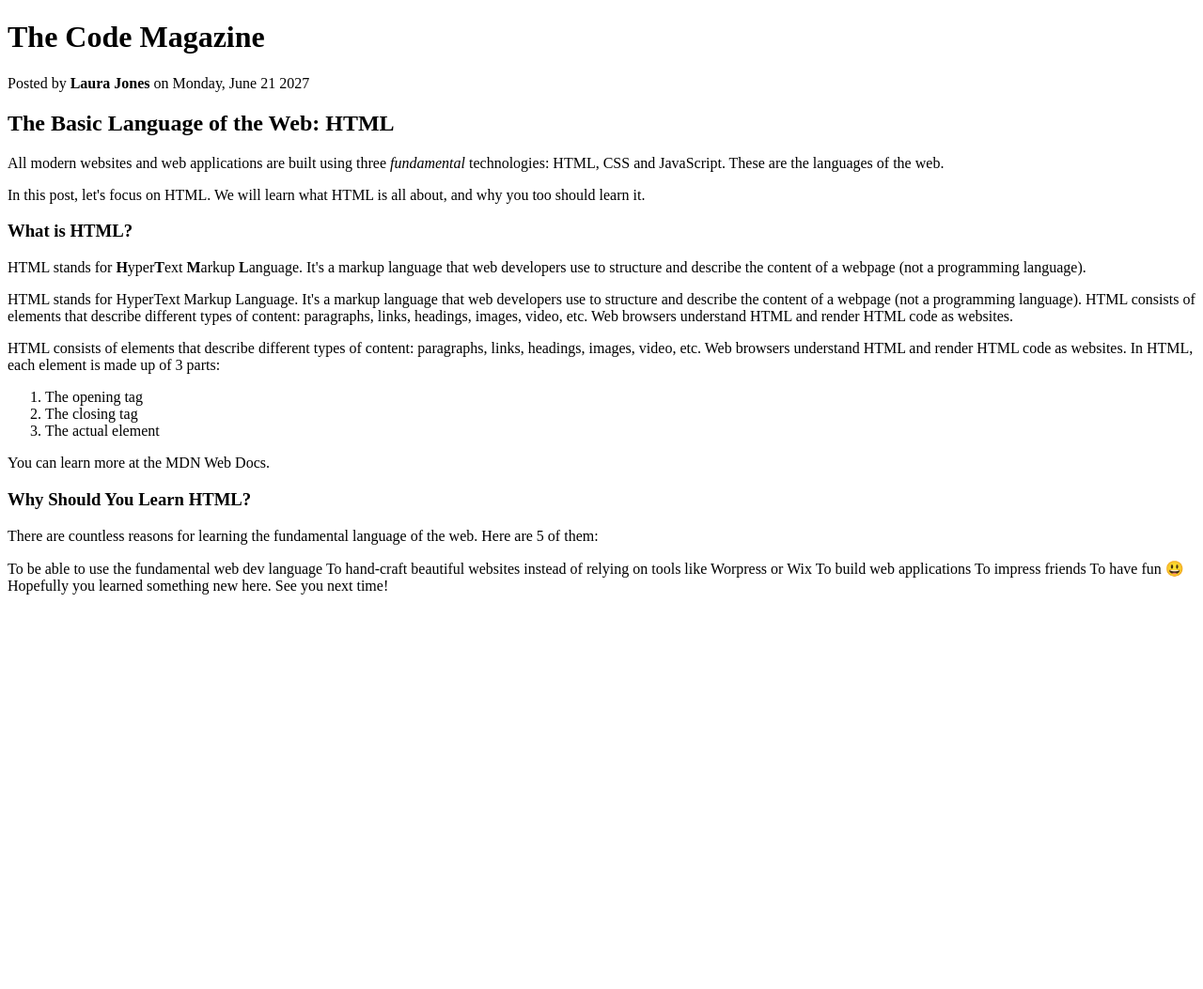
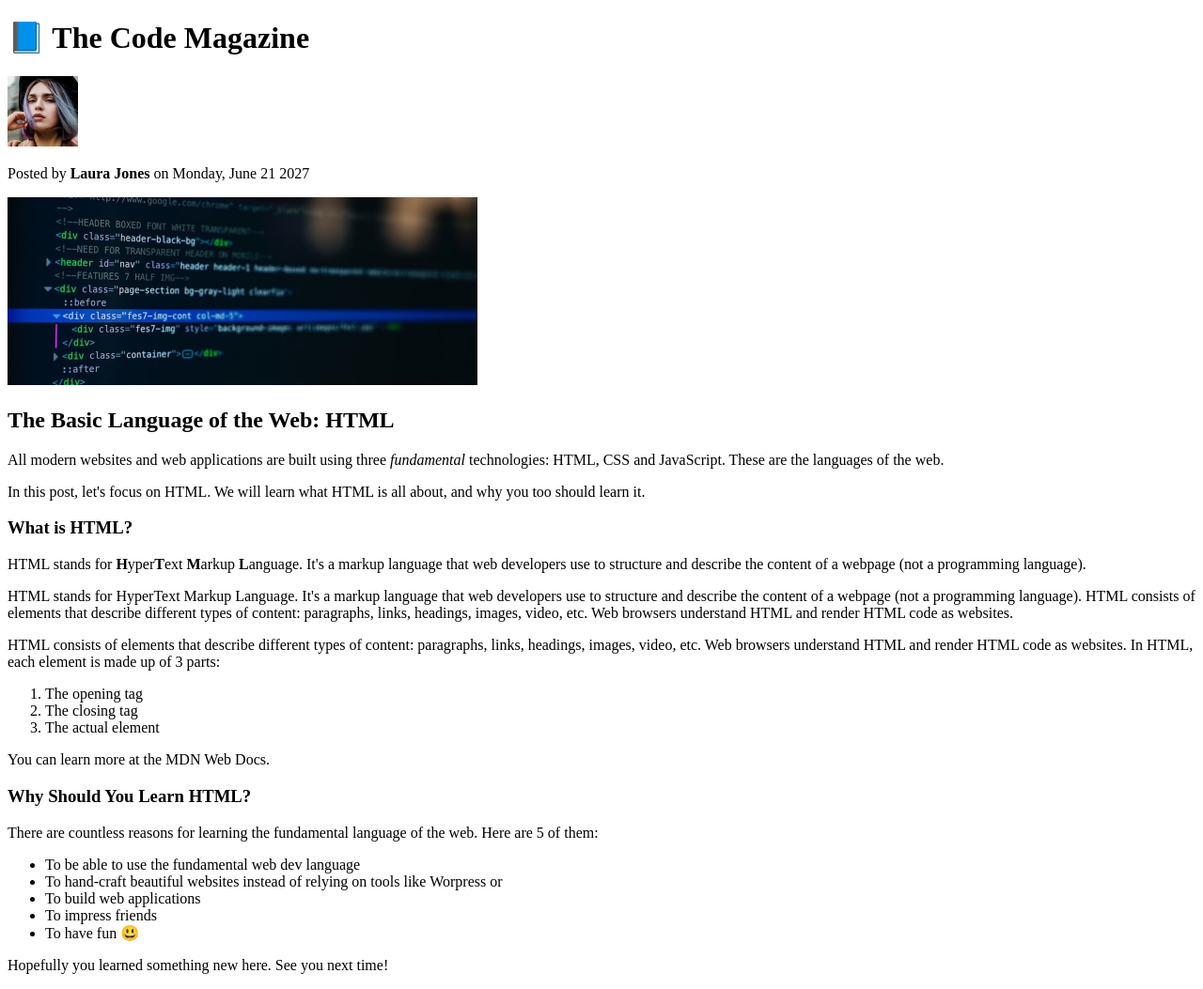
Before and after one commit to deathlockeentertainment/WebDevBasics, a plain HTML site: page HTML Fundamentals/index.html in a window 1280 px wide. Shown: the whole page at 94% size. Before the commit the page ends 800 px from the top, so only its background shows below. Drawn offline with Linux system fonts and the light colour scheme.

Commit message:
added some code and pictures to the repo

```diff
--- a/HTML Fundamentals/index.html
+++ b/HTML Fundamentals/index.html
@@ -1,6 +1,7 @@
 <!DOCTYPE html>
-<html>
+<html lang="en">
     <head>
+        <meta charset="UTF-8" />
         <title>HTML Basics</title>
     </head>
     <body>
@@ -14,8 +15,13 @@
             <h6>The Basic Language of the Web: HTML</h6>
         -->
 
-        <h1>The Code Magazine</h1>
+        <h1>📘 The Code Magazine</h1>
+
+        <img src="./Images/laura-jones.jpg" alt="Laura Jones" width="75" height="75" />
+
         <p>Posted by <strong>Laura Jones</strong> on Monday, June 21 2027</p>
+
+        <img src="./Images/post-img.jpg" alt="HTML code on a screen" width="500" height="200" />
 
         <h2>The Basic Language of the Web: HTML</h2>
         <p>
@@ -51,11 +57,13 @@
             There are countless reasons for learning the fundamental language of the web. Here are 5 of them:
         </p>
         <p>
-            To be able to use the fundamental web dev language
-            To hand-craft beautiful websites instead of relying on tools like Worpress or Wix
-            To build web applications
-            To impress friends
-            To have fun 😃
+            <ul>
+                <li>To be able to use the fundamental web dev language</li>
+                <li>To hand-craft beautiful websites instead of relying on tools like Worpress or</li>
+                <li>To build web applications</li>
+                <li>To impress friends</li>
+                <li>To have fun 😃</li>
+            </ul>
 
             Hopefully you learned something new here. See you next time!
         </p>
```
Also changed, not shown: HTML Fundamentals/Images/challenges.jpg (added), HTML Fundamentals/Images/laura-jones.jpg (added), HTML Fundamentals/Images/post-img.jpg (added), HTML Fundamentals/Images/related-1.jpg (added), HTML Fundamentals/Images/related-2.jpg (added), HTML Fundamentals/Images/related-3.jpg (added), HTML Fundamentals/content.txt (added).
